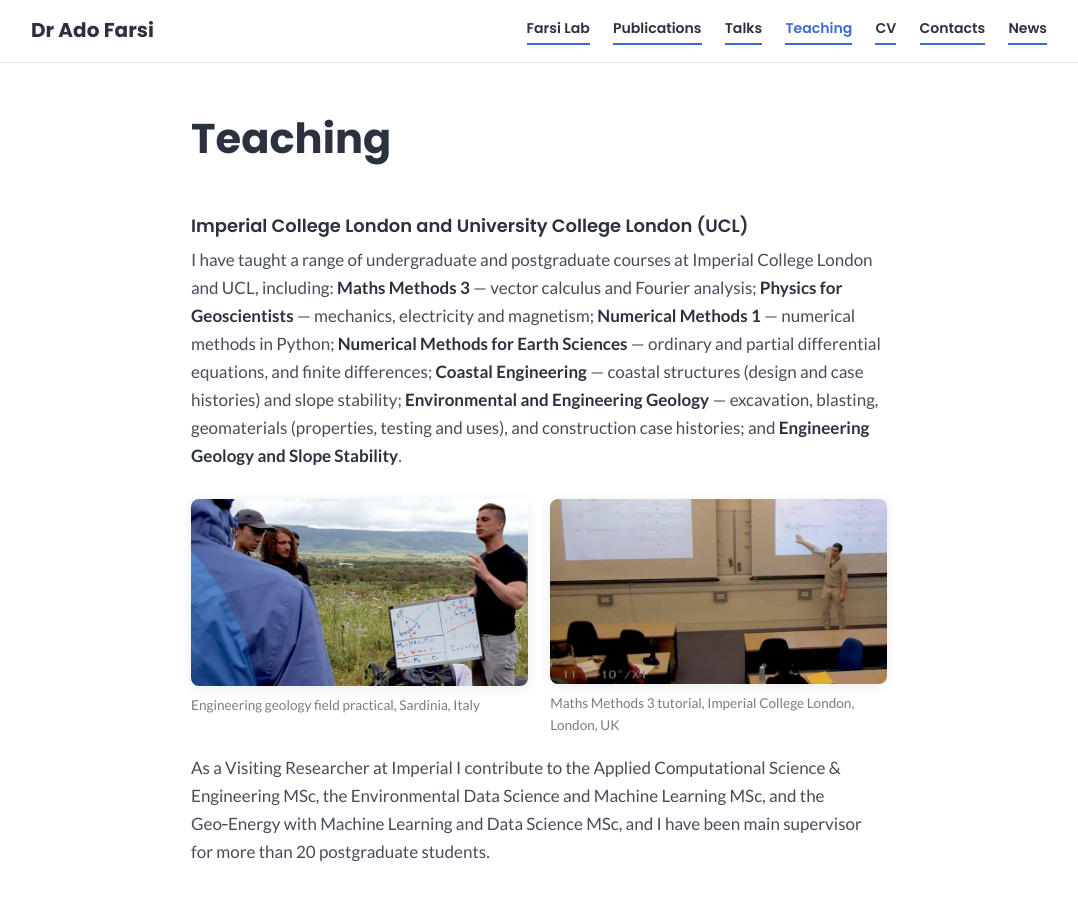
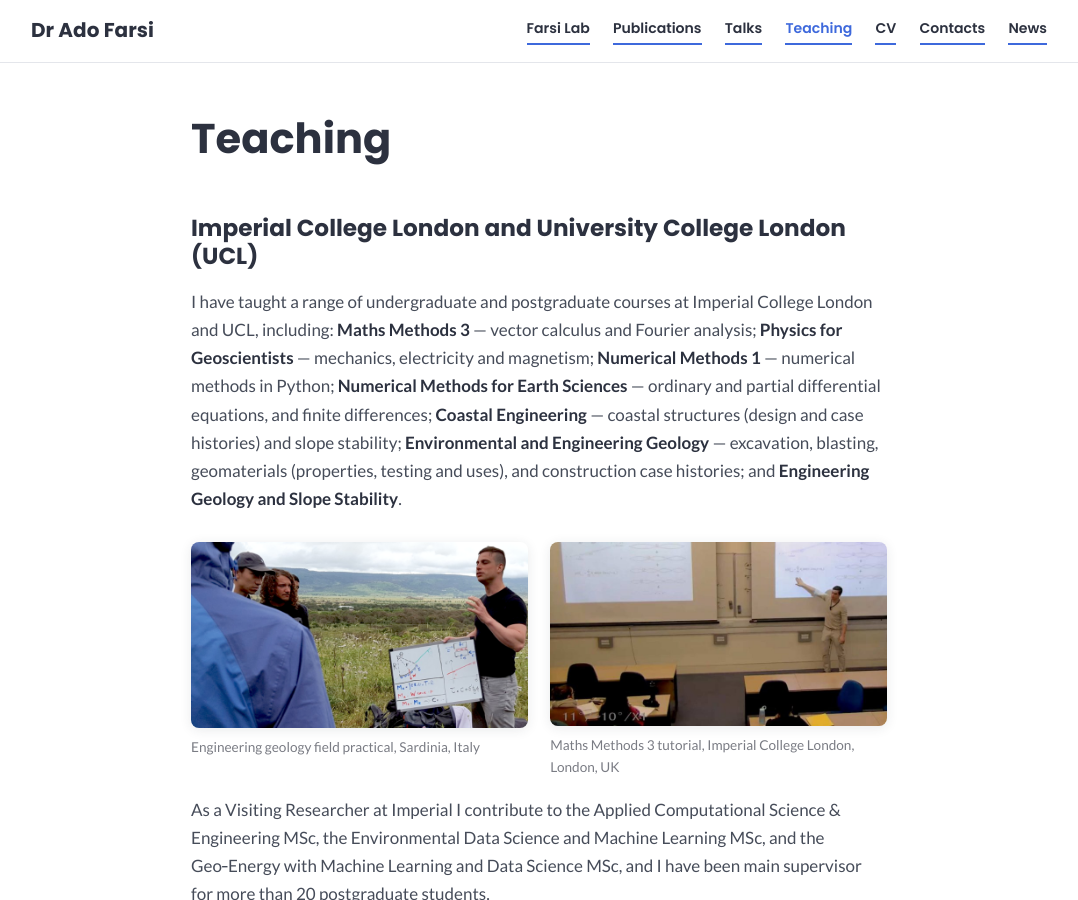
Before and after one commit to adofarsi/website-data, a Jekyll site: the page built from teaching.html, in a window 1280 px wide and 900 px high. Shown: the whole window, without its empty margins (101-1179 px from the left). Built offline with Jekyll 4.4.1, drawn with Linux system fonts in a browser that asks for light colours.

```diff
--- a/teaching.html
+++ b/teaching.html
@@ -13,7 +13,7 @@ description: >-
   </header>
 
   <section class="block">
-    <h3>Imperial College London and University College London (UCL)</h3>
+    <h2>Imperial College London and University College London (UCL)</h2>
     <p>I have taught a range of undergraduate and postgraduate courses at Imperial
       College London and UCL, including: <strong>Maths Methods 3</strong> — vector calculus
       and Fourier analysis; <strong>Physics for Geoscientists</strong> — mechanics,
@@ -41,7 +41,7 @@ description: >-
   </section>
 
   <section class="block">
-    <h3>Industry training and workshops</h3>
+    <h2>Industry training and workshops</h2>
     <p>I worked with Imperial Innovations to run training classes and workshops, write the
       manual for newly developed commercial software, and maintain industry relationships.
       My focus was creating training materials, tailoring and validating the software to
@@ -50,7 +50,7 @@ description: >-
   </section>
 
   <section class="block">
-    <h3>Hermes Summer School</h3>
+    <h2>Hermes Summer School</h2>
     <p>Organising committee member for an international materials&#8209;modelling summer
       school at Cumberland Lodge. I planned classes and activities, reviewed current
       methods and trends, coordinated world&#8209;class academic and industry speakers, and
@@ -66,7 +66,7 @@ description: >-
   </section>
 
   <section class="block">
-    <h3>Private teaching</h3>
+    <h2>Private teaching</h2>
     <p>I was the founder and co&#8209;director of
       <a href="http://goldensquaretutors.co.uk">Golden Square Tutors</a>, a collective of top
       private tutors based in central London. I have also worked with major London&#8209;based
```
